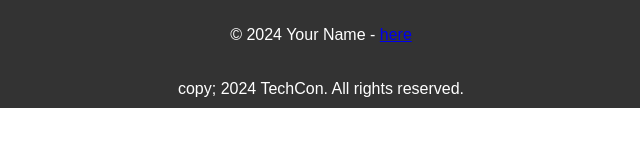
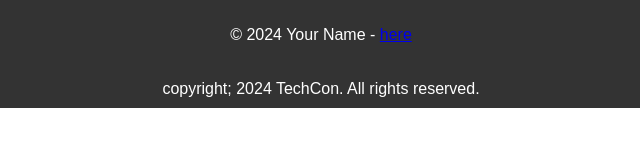
Before and after one commit to Teka222/TechCon_HTML, a plain HTML site: page techcon_website/schedule.html in a window 1280 px wide. Shown: the part 454-600 px from the top of the page, 319-959 px from the left. Drawn offline with Linux system fonts and the light colour scheme.

Commit message:
Update schedule.html

```diff
--- a/techcon_website/schedule.html
+++ b/techcon_website/schedule.html
@@ -119,6 +119,8 @@
     </footer>
 </body>
 </html>
-    <footer>  copy; 2024 TechCon. All rights reserved.</footer>
+    <footer>
+       copyright; 2024 TechCon. All rights reserved.
+    </footer>
 </body>
 </html>
```
